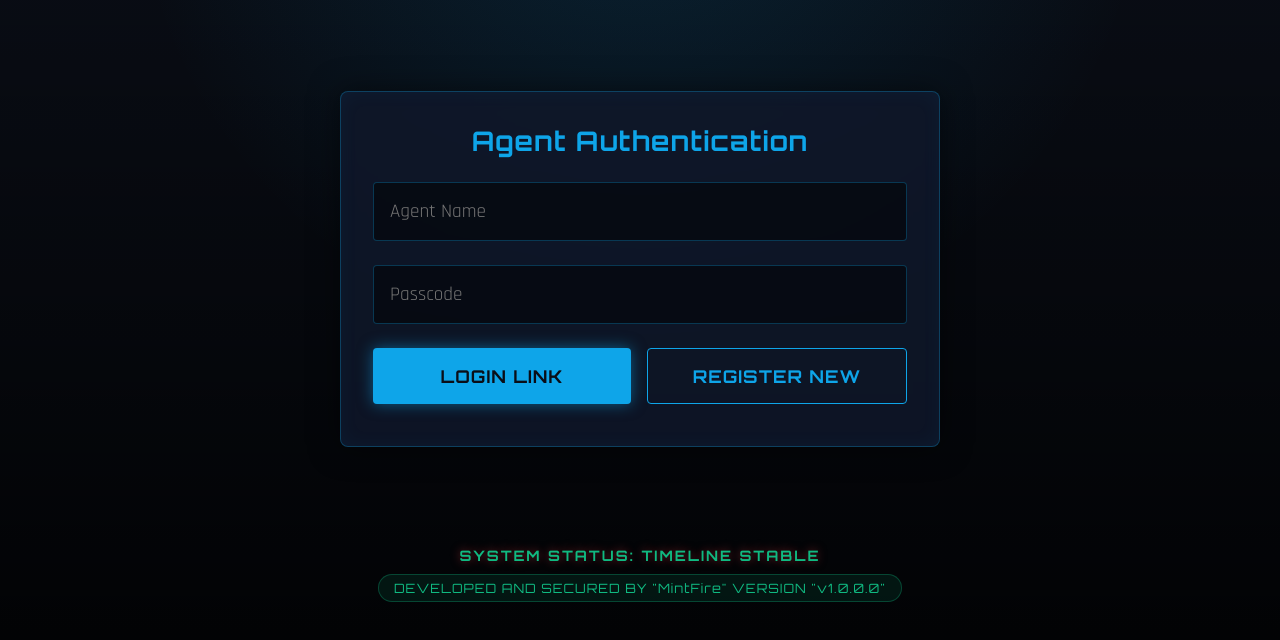
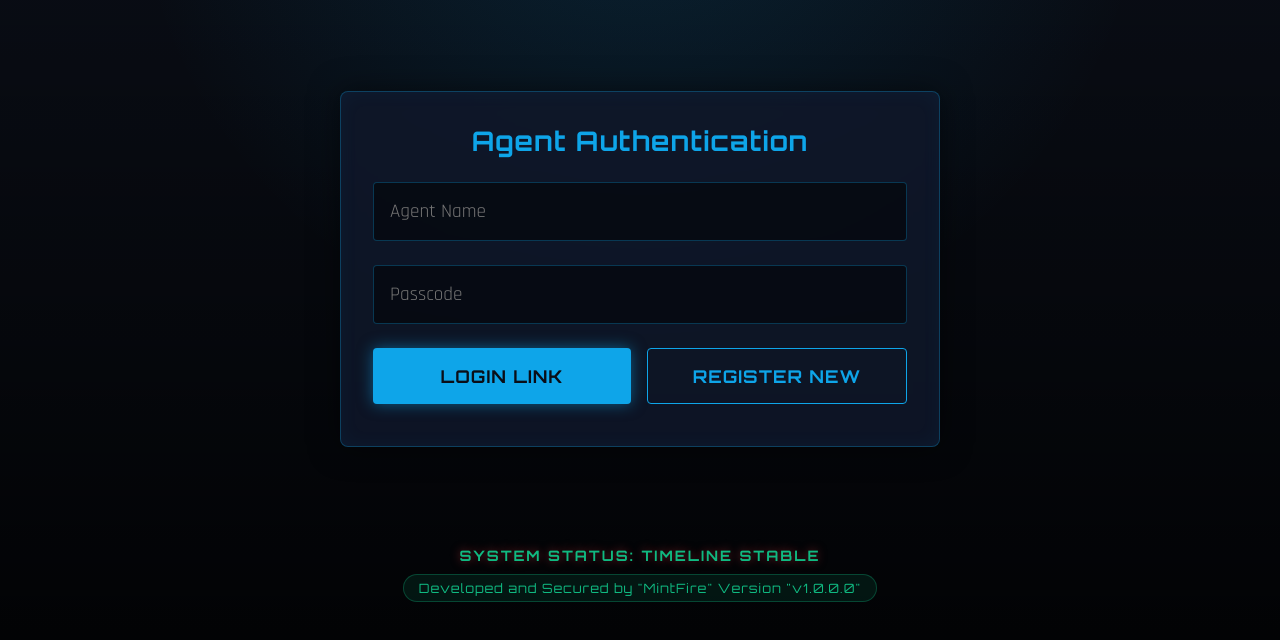
Before and after one commit to avik-root/ChronoQuest, a website: page public/index.html in a window 1280 px wide. Shown: the part 154-794 px from the top of the page. Drawn offline with nearby package versions, Linux system fonts and the light colour scheme; no server answers.

Commit message:
modified:   public/index.html

```diff
--- a/public/index.html
+++ b/public/index.html
@@ -150,7 +150,7 @@
         <footer>
             <p id="system-status" class="status-nominal">SYSTEM STATUS: TIMELINE STABLE</p>
             <div class="security-badge">
-                DEVELOPED AND SECURED BY "MintFire" VERSION "v1.0.0.0"
+                Developed and Secured by "MintFire" Version "v1.0.0.0"
             </div>
         </footer>
     </div>
```
